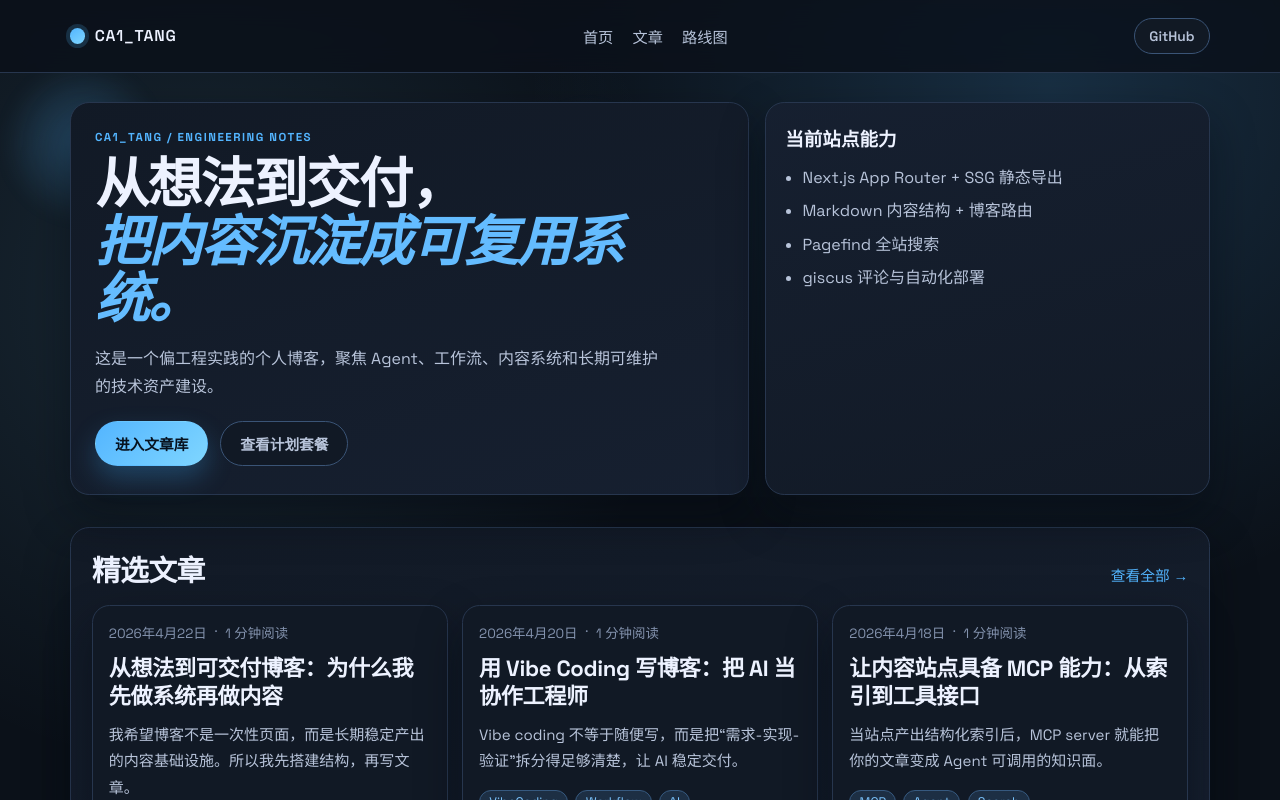
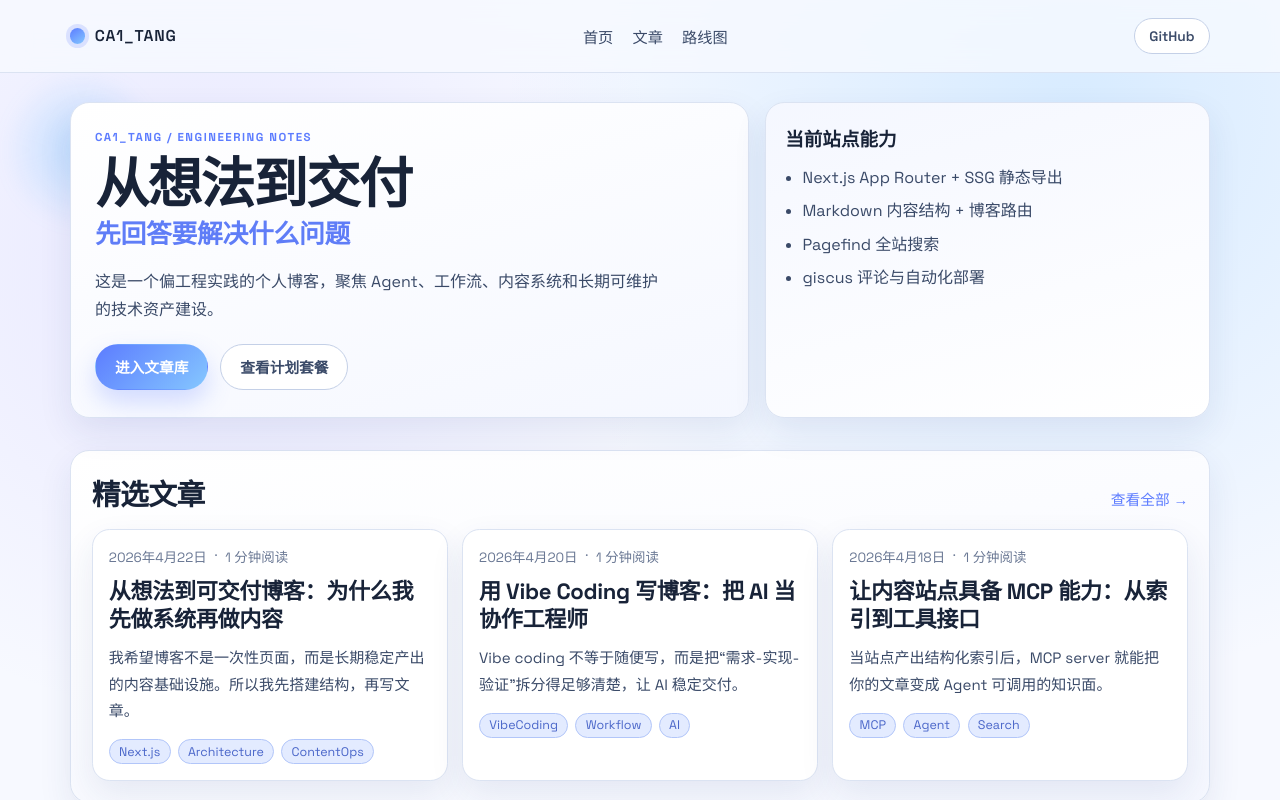
Before and after one commit to Cai-Tang-www/myBlog, a Next.js app: page / in a window 1280 px wide. Shown: the top 800 px of the page. Built offline with nearby package versions, Linux system fonts and the light colour scheme; no server answers.

Commit message:
feat(ui): switch to light gradient theme and update hero typography

```diff
--- a/app/blog/[slug]/post.module.css
+++ b/app/blog/[slug]/post.module.css
@@ -10,8 +10,8 @@
   border-radius: 1.2rem;
   background: linear-gradient(
     160deg,
-    color-mix(in oklab, var(--surface-card) 95%, #0b121d),
-    color-mix(in oklab, var(--surface-card-soft) 78%, #0b121d)
+    color-mix(in oklab, var(--surface-card) 95%, #ffffff),
+    color-mix(in oklab, var(--surface-card-soft) 78%, #ffffff)
   );
   box-shadow: var(--shadow-soft);
   padding: 1.5rem 1.25rem;
@@ -64,7 +64,7 @@
   margin-top: 1.4rem;
   font-family: var(--font-serif), Georgia, serif;
   line-height: 1.88;
-  color: color-mix(in oklab, var(--text-primary) 94%, #d8e4ff);
+  color: color-mix(in oklab, var(--text-primary) 94%, #111827);
   font-size: 1.08rem;
 }
 
@@ -104,8 +104,8 @@
   border-radius: 0.9rem;
   overflow-x: auto;
   border: 1px solid color-mix(in oklab, var(--accent-strong) 30%, var(--border-soft));
-  background: #0a1018;
-  color: #dde8ff;
+  background: #f3f6ff;
+  color: #22314d;
   font-size: 0.92rem;
 }
 
@@ -146,7 +146,7 @@
 .related {
   border: 1px solid var(--border-soft);
   border-radius: 1.2rem;
-  background: color-mix(in oklab, var(--surface-card-soft) 70%, #0a111d);
+  background: color-mix(in oklab, var(--surface-card-soft) 72%, #ffffff);
   padding: 1.1rem;
 }
 
--- a/app/blog/blog.module.css
+++ b/app/blog/blog.module.css
@@ -8,8 +8,8 @@
   border-radius: 1.2rem;
   background: linear-gradient(
     160deg,
-    color-mix(in oklab, var(--surface-card) 94%, #0c1320),
-    color-mix(in oklab, var(--surface-card-soft) 80%, #0c1320)
+    color-mix(in oklab, var(--surface-card) 94%, #ffffff),
+    color-mix(in oklab, var(--surface-card-soft) 80%, #ffffff)
   );
   padding: 1.4rem 1.2rem;
   box-shadow: var(--shadow-soft);
@@ -41,7 +41,7 @@
   border: 1px solid var(--border-soft);
   border-radius: 1rem;
   padding: 1rem;
-  background: color-mix(in oklab, var(--surface-card-soft) 70%, #0d1522);
+  background: color-mix(in oklab, var(--surface-card-soft) 72%, #ffffff);
 }
 
 .searchArea :global(.pagefind-ui__form) {
@@ -52,7 +52,7 @@
   width: 100%;
   border: 1px solid var(--border-strong);
   border-radius: 0.9rem;
-  background: color-mix(in oklab, var(--surface-card) 88%, #0a101a);
+  background: color-mix(in oklab, var(--surface-card) 92%, #ffffff);
   color: var(--text-primary);
   padding: 0.72rem 0.84rem;
   font-size: 0.95rem;
@@ -67,7 +67,7 @@
   border-radius: 0.85rem;
   padding: 0.72rem 0.78rem;
   margin-top: 0.7rem;
-  background: color-mix(in oklab, var(--surface-card) 90%, #0f1726);
+  background: color-mix(in oklab, var(--surface-card) 92%, #ffffff);
 }
 
 .searchArea :global(.pagefind-ui__result-title),
--- a/app/globals.css
+++ b/app/globals.css
@@ -1,15 +1,15 @@
 :root {
-  --surface-base: #0b1119;
-  --surface-card: #121a26;
-  --surface-card-soft: #182233;
-  --text-primary: #edf2ff;
-  --text-secondary: #b8c4da;
-  --text-muted: #8392ad;
-  --accent-strong: #53b5ff;
-  --accent-muted: #7fd6ff;
-  --border-soft: #27364e;
-  --border-strong: #3a5476;
-  --shadow-soft: 0 20px 45px rgba(4, 8, 15, 0.45);
+  --surface-base: #f7f9ff;
+  --surface-card: #ffffff;
+  --surface-card-soft: #f3f6ff;
+  --text-primary: #182338;
+  --text-secondary: #3a4a68;
+  --text-muted: #6a7894;
+  --accent-strong: #5c7cff;
+  --accent-muted: #85c7ff;
+  --border-soft: #dbe3f2;
+  --border-strong: #c4d0e7;
+  --shadow-soft: 0 14px 34px rgba(31, 60, 120, 0.09);
   --container-width: min(1140px, calc(100vw - 2.4rem));
   --ease-smooth: cubic-bezier(0.2, 0.72, 0.21, 1);
 }
@@ -31,8 +31,8 @@ body {
   font-family: var(--font-sans), "Segoe UI", sans-serif;
   color: var(--text-primary);
   background:
-    radial-gradient(circle at 82% 6%, rgba(83, 181, 255, 0.18), transparent 30%),
-    radial-gradient(circle at 16% 20%, rgba(127, 214, 255, 0.12), transparent 30%),
+    radial-gradient(circle at 84% 8%, rgba(133, 199, 255, 0.28), transparent 34%),
+    radial-gradient(circle at 16% 18%, rgba(142, 126, 255, 0.14), transparent 30%),
     var(--surface-base);
 }
 
@@ -64,7 +64,7 @@ main {
   align-items: center;
   border: 1px solid color-mix(in oklab, var(--accent-strong) 30%, var(--border-soft));
   border-radius: 999px;
-  color: color-mix(in oklab, var(--accent-strong) 72%, #d2ecff);
+  color: color-mix(in oklab, var(--accent-strong) 72%, #1f2f4b);
   padding: 0.2rem 0.58rem;
   font-size: 0.78rem;
   background: color-mix(in oklab, var(--accent-strong) 16%, var(--surface-card));
@@ -90,18 +90,18 @@ main {
 .button-primary {
   border: 1px solid transparent;
   background: linear-gradient(135deg, var(--accent-strong), var(--accent-muted));
-  color: #07121f;
-  box-shadow: 0 12px 26px rgba(57, 154, 225, 0.3);
+  color: #ffffff;
+  box-shadow: 0 12px 24px rgba(92, 124, 255, 0.25);
 }
 
 .button-primary:hover {
   transform: translateY(-2px);
-  box-shadow: 0 18px 34px rgba(57, 154, 225, 0.38);
+  box-shadow: 0 16px 28px rgba(92, 124, 255, 0.32);
 }
 
 .button-secondary {
   border: 1px solid var(--border-strong);
-  background: color-mix(in oklab, var(--surface-card) 90%, #0c131f);
+  background: color-mix(in oklab, var(--surface-card) 94%, #ffffff);
   color: var(--text-secondary);
 }
 
--- a/app/page.module.css
+++ b/app/page.module.css
@@ -59,8 +59,8 @@
   border-radius: 1.2rem;
   background: linear-gradient(
     165deg,
-    color-mix(in oklab, var(--surface-card) 92%, #0c1320),
-    color-mix(in oklab, var(--surface-card-soft) 84%, #0c1320)
+    color-mix(in oklab, var(--surface-card) 93%, #ffffff),
+    color-mix(in oklab, var(--surface-card-soft) 84%, #ffffff)
   );
   box-shadow: var(--shadow-soft);
   padding: 1.7rem 1.5rem;
@@ -85,9 +85,18 @@
 
 .heroLead h1 span {
   display: block;
-  font-family: var(--font-serif), Georgia, serif;
-  font-style: italic;
-  color: color-mix(in oklab, var(--accent-strong) 88%, #caecff);
+  color: color-mix(in oklab, var(--accent-strong) 80%, #4c66d8);
+}
+
+.subline {
+  margin-top: 0.35rem;
+  font-family: var(--font-sans), "Segoe UI", sans-serif;
+  font-style: normal;
+  font-size: clamp(1.15rem, 1.2vw + 0.65rem, 1.82rem);
+  font-weight: 600;
+  letter-spacing: -0.01em;
+  line-height: 1.28;
+  opacity: 0.96;
 }
 
 .intro {
@@ -110,8 +119,8 @@
   background:
     linear-gradient(
       165deg,
-      color-mix(in oklab, var(--surface-card-soft) 86%, #0a111d),
-      color-mix(in oklab, var(--surface-card) 92%, #0f1828)
+      color-mix(in oklab, var(--surface-card-soft) 86%, #ffffff),
+      color-mix(in oklab, var(--surface-card) 92%, #ffffff)
     );
   padding: 1.35rem 1.2rem;
   box-shadow: var(--shadow-soft);
@@ -136,8 +145,8 @@
   border-radius: 1.2rem;
   background: linear-gradient(
     170deg,
-    color-mix(in oklab, var(--surface-card) 94%, #0d1421),
-    color-mix(in oklab, var(--surface-card-soft) 80%, #0d1421)
+    color-mix(in oklab, var(--surface-card) 95%, #ffffff),
+    color-mix(in oklab, var(--surface-card-soft) 82%, #ffffff)
   );
   box-shadow: var(--shadow-soft);
   padding: 1.3rem;
@@ -186,8 +195,8 @@
   border-radius: 1.2rem;
   background: linear-gradient(
     170deg,
-    color-mix(in oklab, var(--surface-card) 95%, #0c1421),
-    color-mix(in oklab, var(--surface-card-soft) 82%, #0c1421)
+    color-mix(in oklab, var(--surface-card) 95%, #ffffff),
+    color-mix(in oklab, var(--surface-card-soft) 82%, #ffffff)
   );
   box-shadow: var(--shadow-soft);
   padding: 1.3rem;
@@ -204,7 +213,7 @@
   border-radius: 1rem;
   border: 1px solid var(--border-soft);
   padding: 1rem 0.95rem;
-  background: color-mix(in oklab, var(--surface-card-soft) 72%, #0c1320);
+  background: color-mix(in oklab, var(--surface-card-soft) 74%, #ffffff);
   animation: fade-slide-up 720ms var(--ease-smooth) both;
 }
 
--- a/app/page.tsx
+++ b/app/page.tsx
@@ -18,8 +18,8 @@ export default async function Home() {
         <div className={styles.heroLead}>
           <p className={styles.kicker}>CA1_TANG / ENGINEERING NOTES</p>
           <h1>
-            从想法到交付，
-            <span>把内容沉淀成可复用系统。</span>
+            从想法到交付
+            <span className={styles.subline}>先回答要解决什么问题</span>
           </h1>
           <p className={styles.intro}>
             这是一个偏工程实践的个人博客，聚焦 Agent、工作流、内容系统和长期可维护的技术资产建设。
--- a/components/comments.module.css
+++ b/components/comments.module.css
@@ -21,7 +21,7 @@
   border: 1px dashed var(--border-strong);
   border-radius: 1rem;
   padding: 1.25rem 1.1rem;
-  background: color-mix(in oklab, var(--surface-card-soft) 70%, #0f1624);
+  background: color-mix(in oklab, var(--surface-card-soft) 74%, #ffffff);
 }
 
 .fallback h2 {
--- a/components/comments.tsx
+++ b/components/comments.tsx
@@ -51,7 +51,7 @@ export function Comments() {
     script.setAttribute("data-strict", "0");
     script.setAttribute("data-reactions-enabled", "1");
     script.setAttribute("data-input-position", "top");
-    script.setAttribute("data-theme", "dark_dimmed");
+    script.setAttribute("data-theme", "light");
     script.setAttribute("data-lang", "zh-CN");
     script.setAttribute("data-loading", "lazy");
     script.addEventListener("error", () => setStatus("blocked"));
--- a/components/post-card.module.css
+++ b/components/post-card.module.css
@@ -2,7 +2,7 @@
   border: 1px solid var(--border-soft);
   border-radius: 1.1rem;
   padding: 1rem;
-  background: color-mix(in oklab, var(--surface-card) 92%, #0b121d);
+  background: color-mix(in oklab, var(--surface-card) 92%, #ffffff);
   box-shadow: var(--shadow-soft);
   animation: fade-slide-up 680ms var(--ease-smooth) both;
   transition:
@@ -19,9 +19,9 @@
   margin-bottom: 0.85rem;
   border-radius: 0.8rem;
   overflow: hidden;
-  border: 1px solid color-mix(in oklab, var(--border-soft) 90%, #122036);
+  border: 1px solid color-mix(in oklab, var(--border-soft) 90%, #ffffff);
   aspect-ratio: 16 / 9;
-  background: color-mix(in oklab, var(--surface-base) 82%, #111c2b);
+  background: color-mix(in oklab, var(--surface-base) 82%, #ffffff);
 }
 
 .cover {
--- a/components/site-footer.module.css
+++ b/components/site-footer.module.css
@@ -2,7 +2,7 @@
   margin-top: 4rem;
   border-top: 1px solid var(--border-soft);
   padding: 2.4rem 0 2.8rem;
-  background: color-mix(in oklab, var(--surface-base) 82%, #060a10);
+  background: color-mix(in oklab, var(--surface-base) 82%, #ffffff);
 }
 
 .inner {
--- a/components/site-header.module.css
+++ b/components/site-header.module.css
@@ -73,7 +73,7 @@
   border: 1px solid var(--border-strong);
   padding: 0.5rem 0.9rem;
   border-radius: 999px;
-  background: color-mix(in oklab, var(--surface-card) 86%, #0a111b);
+  background: color-mix(in oklab, var(--surface-card) 88%, #ffffff);
   text-decoration: none;
   font-size: 0.86rem;
   font-weight: 600;
```
